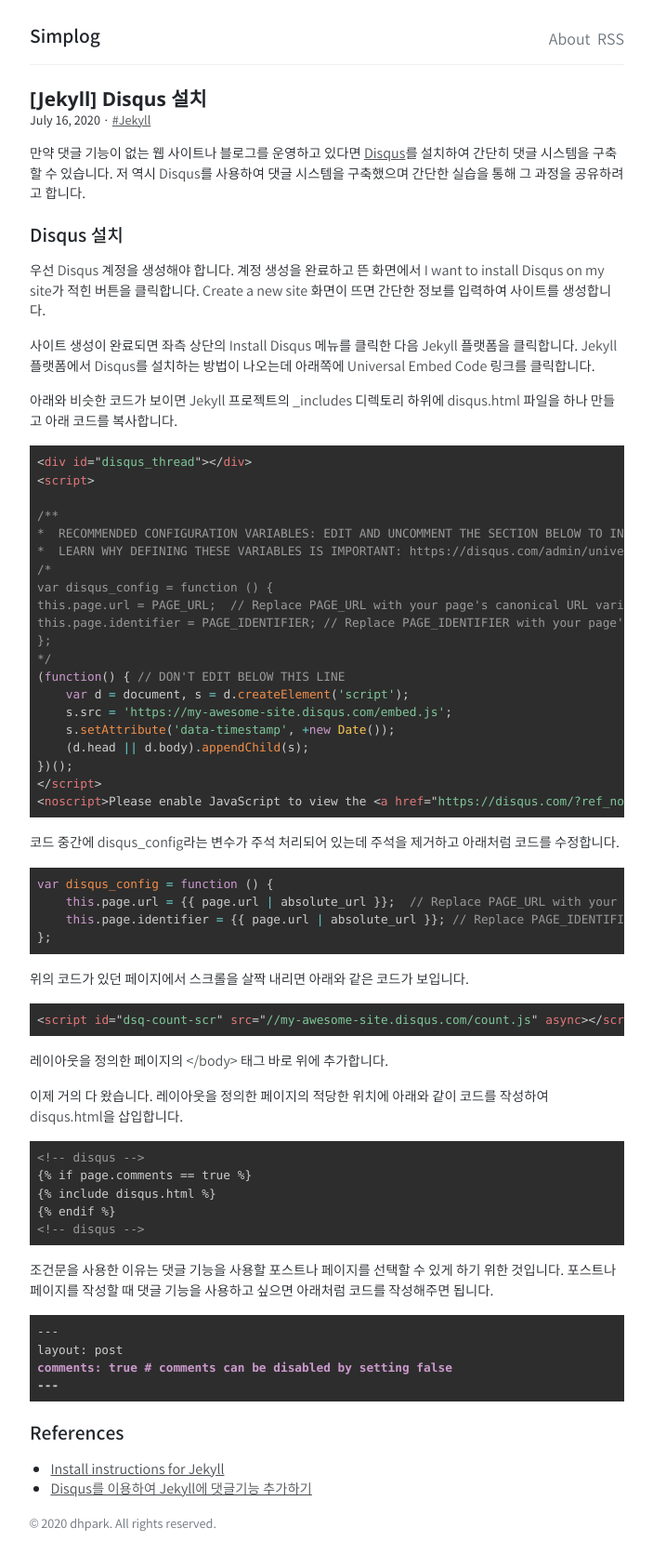
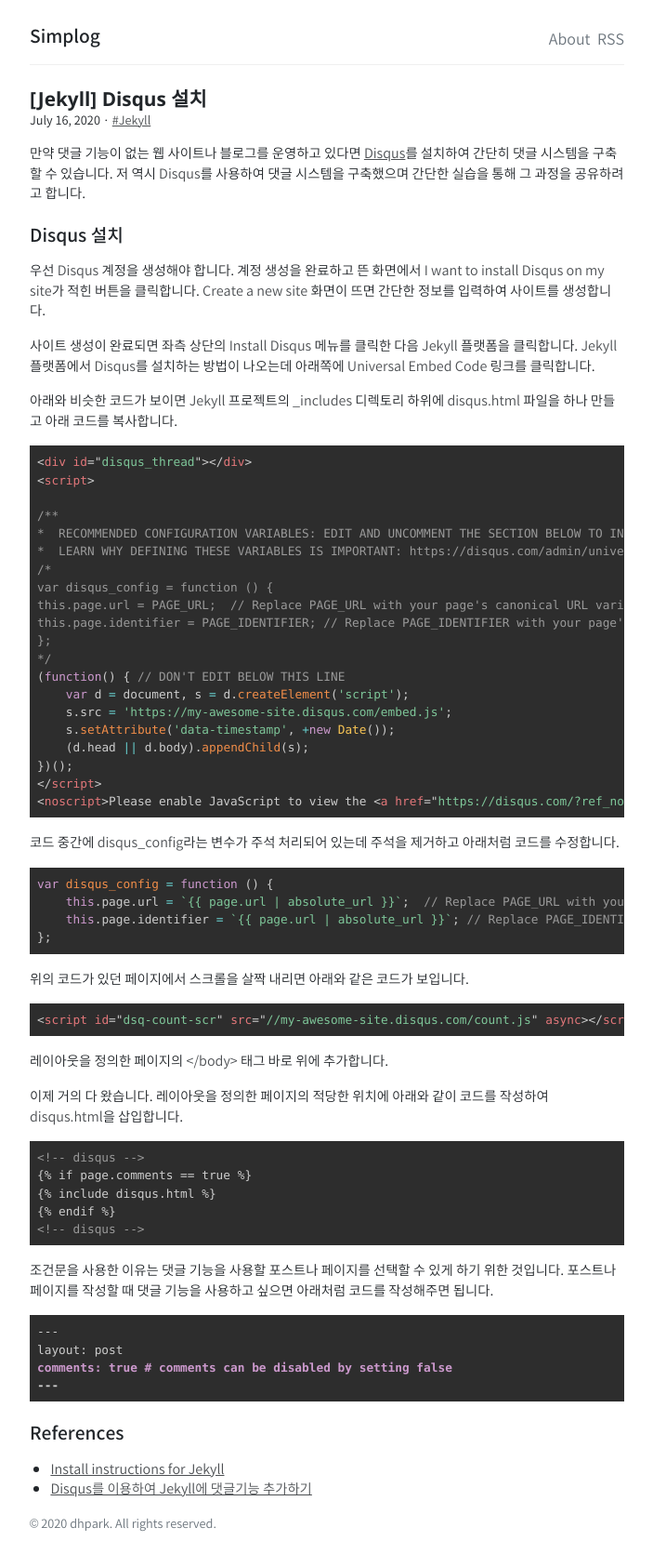
Before and after one commit to daehopark/simplog-jekyll-theme, a Jekyll site: the page built from _posts/2020-07-16-[Jekyll] Disqus 설치.md, in a window 1280 px wide. Shown: the whole page at 93% size, without its empty margins (288-991 px from the left). Built offline with Jekyll 4.4.1, drawn with Linux system fonts in a browser that asks for light colours; comment, search, counter and statistics services are not loaded.

````diff
--- a/_posts/2020-07-16-[Jekyll] Disqus 설치.md
+++ b/_posts/2020-07-16-[Jekyll] Disqus 설치.md
@@ -43,8 +43,8 @@ this.page.identifier = PAGE_IDENTIFIER; // Replace PAGE_IDENTIFIER with your pag
 {% raw %}
 ```js
 var disqus_config = function () {
-    this.page.url = {{ page.url | absolute_url }};  // Replace PAGE_URL with your page's canonical URL variable
-    this.page.identifier = {{ page.url | absolute_url }}; // Replace PAGE_IDENTIFIER with your page's unique identifier variable
+    this.page.url = `{{ page.url | absolute_url }}`;  // Replace PAGE_URL with your page's canonical URL variable
+    this.page.identifier = `{{ page.url | absolute_url }}`; // Replace PAGE_IDENTIFIER with your page's unique identifier variable
 };
 ```
 {% endraw %}
````
